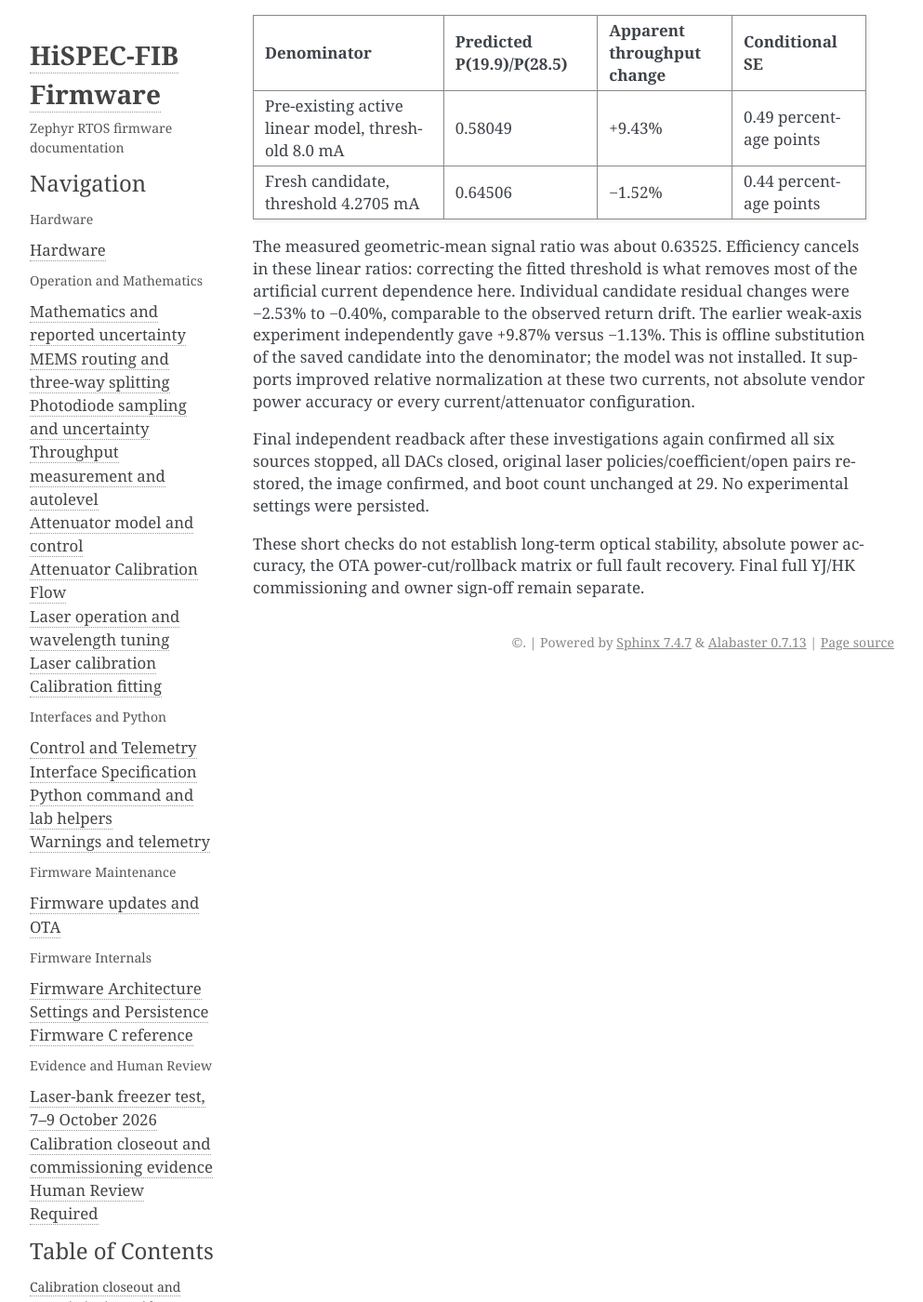
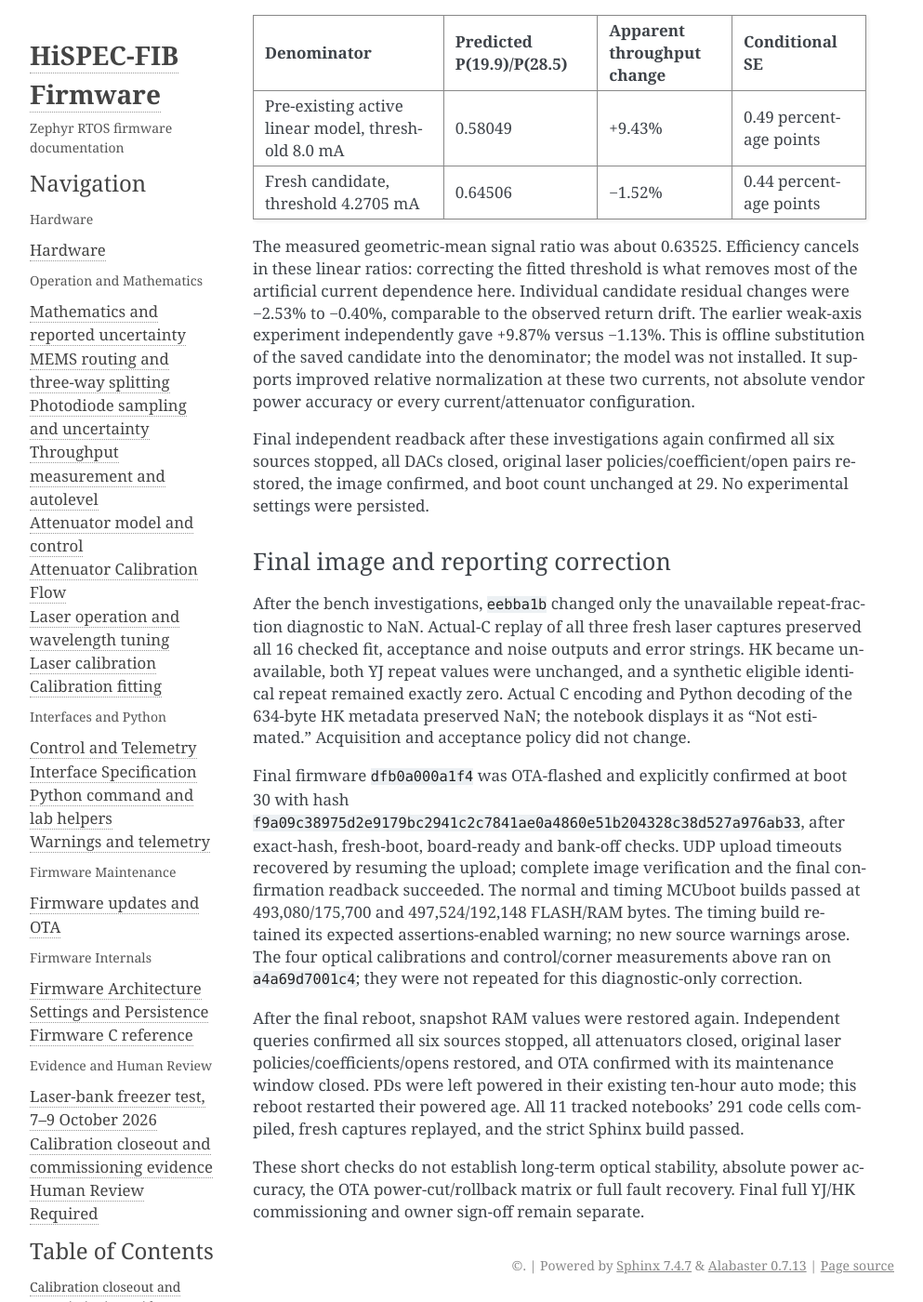
Before and after one commit to COO-Utilities/hispec-tib, a Sphinx documentation site: the page built from doc/calibration_closeout.md, in a window 1280 px wide and 1400 px high, scrolled down 11480 px. Shown: the whole window at 93% size, without its empty margins (148-1141 px from the left). Built offline with Sphinx 7.4.7, drawn with Linux system fonts in a browser that asks for light colours; some of the changed text lies outside the part shown.

Commit message:
Record final confirmed firmware and verification limits

```diff
--- a/doc/calibration_closeout.md
+++ b/doc/calibration_closeout.md
@@ -390,6 +390,30 @@ Final independent readback after these investigations again confirmed all six so
 all DACs closed, original laser policies/coefficient/open pairs restored, the image confirmed,
 and boot count unchanged at 29. No experimental settings were persisted.
 
+### Final image and reporting correction
+
+After the bench investigations, `eebba1b` changed only the unavailable repeat-fraction diagnostic
+to NaN. Actual-C replay of all three fresh laser captures preserved all 16 checked fit,
+acceptance and noise outputs and error strings. HK became unavailable, both YJ repeat values
+were unchanged, and a synthetic eligible identical repeat remained exactly zero. Actual C
+encoding and Python decoding of the 634-byte HK metadata preserved NaN; the notebook displays
+it as “Not estimated.” Acquisition and acceptance policy did not change.
+
+Final firmware `dfb0a000a1f4` was OTA-flashed and explicitly confirmed at boot 30 with hash
+`f9a09c38975d2e9179bc2941c2c7841ae0a4860e51b204328c38d527a976ab33`, after exact-hash,
+fresh-boot, board-ready and bank-off checks. UDP upload timeouts recovered by resuming the
+upload; complete image verification and the final confirmation readback succeeded. The normal
+and timing MCUboot builds passed at 493,080/175,700 and 497,524/192,148 FLASH/RAM bytes.
+The timing build retained its expected assertions-enabled warning; no new source warnings arose.
+The four optical calibrations and control/corner measurements above ran on `a4a69d7001c4`;
+they were not repeated for this diagnostic-only correction.
+
+After the final reboot, snapshot RAM values were restored again. Independent queries confirmed
+all six sources stopped, all attenuators closed, original laser policies/coefficients/opens
+restored, and OTA confirmed with its maintenance window closed. PDs were left powered in their
+existing ten-hour auto mode; this reboot restarted their powered age. All 11 tracked notebooks'
+291 code cells compiled, fresh captures replayed, and the strict Sphinx build passed.
+
 These short checks do not establish long-term optical stability, absolute power accuracy, the
 OTA power-cut/rollback matrix or full fault recovery. Final full YJ/HK commissioning and owner
 sign-off remain separate.
```
Also changed, not shown: doc/human_review_required.md (+4 -0 lines).
